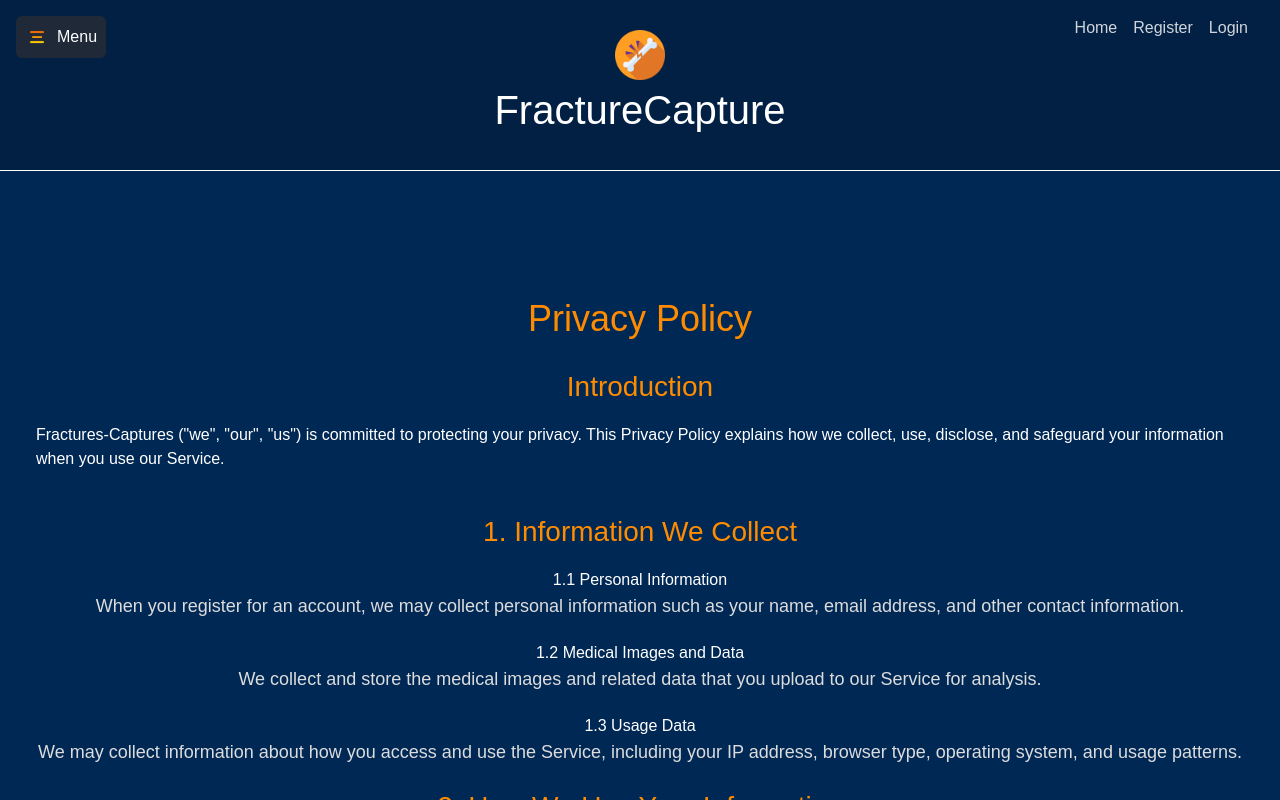
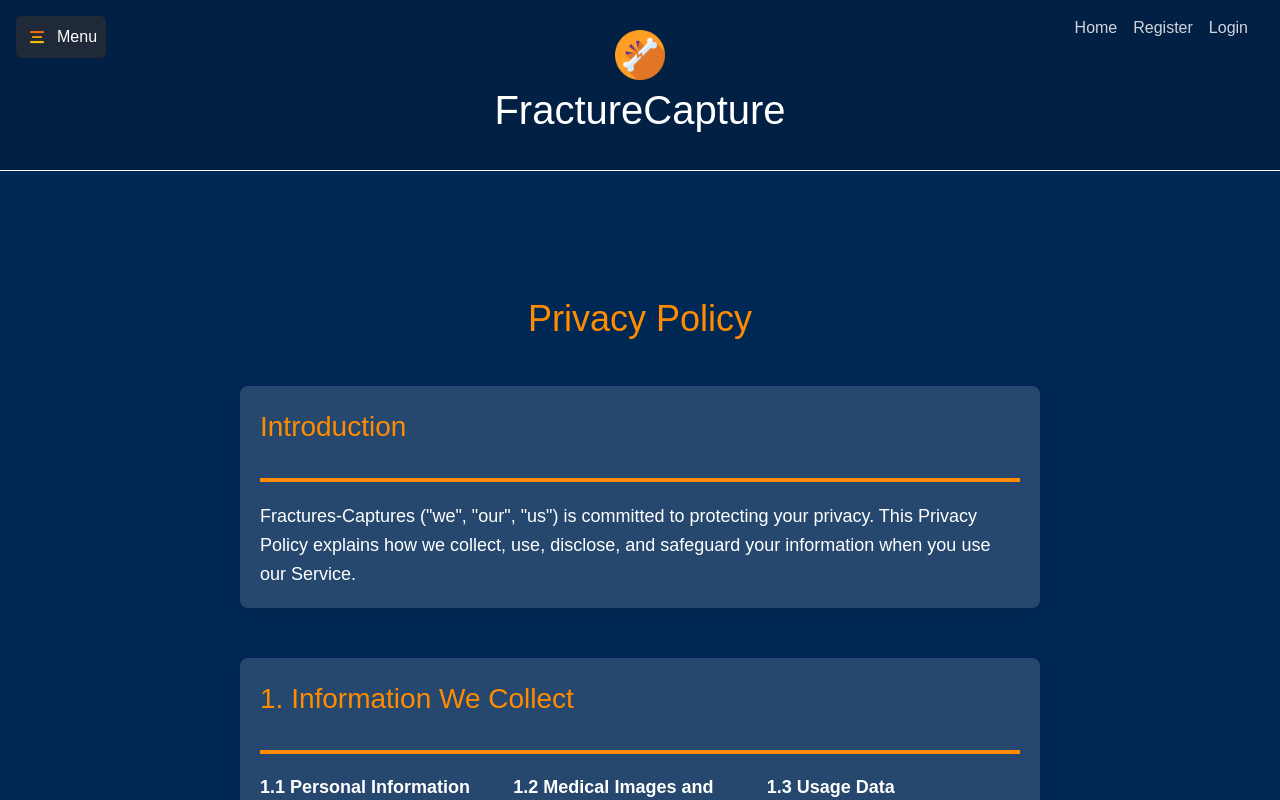
Before and after one commit to shaharloantz/Fracture-Capture, a React (Vite) app in the folder client/: page /privacy-policy in a window 1280 px wide. Built offline with nearby package versions, Linux system fonts and the light colour scheme; no server answers.

Commit message:
Changing PrivacyPolicy and TermsOfServices pages style

```diff
--- a/client/src/pages/PrivacyPolicy.jsx
+++ b/client/src/pages/PrivacyPolicy.jsx
@@ -1,84 +1,134 @@
 import React from 'react';
-import '../styles/TermsAndService.css'
+import '../styles/TermsAndService.css';
 
 const PrivacyPolicy = () => (
-  <div className="page-container">
-    <h1>Privacy Policy</h1>
+    <div className="page-container">
+      <h1>Privacy Policy</h1>
 
-    <h2>Introduction</h2>
-      Fractures-Captures ("we", "our", "us") is committed to protecting your privacy. This Privacy Policy explains how we collect, use, disclose, and safeguard your information when you use our Service.
-    <p></p><p></p>
-    <h2>1. Information We Collect</h2>
-    <h3>1.1 Personal Information</h3>
-    <p>
-      When you register for an account, we may collect personal information such as your name, email address, and other contact information.
-    </p>
-    <h3>1.2 Medical Images and Data</h3>
-    <p>
-      We collect and store the medical images and related data that you upload to our Service for analysis.
-    </p>
-    <h3>1.3 Usage Data</h3>
-    <p>
-      We may collect information about how you access and use the Service, including your IP address, browser type, operating system, and usage patterns.
-    </p>
+      <div className="section">
+        <h2>Introduction</h2>
+        <div className="divider"></div>
+        <div className="content-wrapper">
+          <div className="content-item">
+          <p>Fractures-Captures ("we", "our", "us") is committed to protecting your privacy. This Privacy Policy explains how we collect, use, disclose, and safeguard your information when you use our Service.</p>
+          </div>
+        </div>
+      </div>
 
-    <h2>2. How We Use Your Information</h2>
-    <h3>2.1 To Provide and Improve the Service</h3>
-    <p>
-      We use the information we collect to operate, maintain, and improve the Service, including analyzing the images you upload and providing results.
-    </p>
-    <h3>2.2 To Communicate with You</h3>
-    <p>
-      We may use your contact information to send you updates, security alerts, and administrative messages.
-    </p>
-    <h3>2.3 For Research and Development</h3>
-    <p>
-      We may use aggregated and anonymized data for research and development purposes to improve our machine learning models and the Service.
-    </p>
+      <div className="section">
+        <h2>1. Information We Collect</h2>
+        <div className="divider"></div>
+        <div className="content-wrapper">
+          <div className="content-item">
+            <h3>1.1 Personal Information</h3>
+            <p>When you register for an account, we may collect personal information such as your name, email address, and other contact information.</p>
+          </div>
+          <div className="content-item">
+            <h3>1.2 Medical Images and Data</h3>
+            <p>We collect and store the medical images and related data that you upload to our Service for analysis.</p>
+          </div>
+          <div className="content-item">
+            <h3>1.3 Usage Data</h3>
+            <p>We may collect information about how you access and use the Service, including your IP address, browser type, operating system, and usage patterns.</p>
+          </div>
+        </div>
+      </div>
 
-    <h2>3. How We Share Your Information</h2>
-    <h3>3.1 Service Providers</h3>
-    <p>
-      We may share your information with third-party service providers that perform services on our behalf, such as hosting, data storage, and email delivery.
-    </p>
-    <h3>3.2 Legal Requirements</h3>
-    <p>
-      We may disclose your information if required to do so by law or in response to valid requests by public authorities.
-    </p>
-    <h3>3.3 Business Transfers</h3>
-    <p>
-      In the event of a merger, acquisition, or sale of all or a portion of our assets, your information may be transferred as part of that transaction.
-    </p>
+      <div className="section">
+        <h2>2. How We Use Your Information</h2>
+        <div className="divider"></div>
+        <div className="content-wrapper">
+          <div className="content-item">
+            <h3>2.1 To Provide and Improve the Service</h3>
+            <p>We use the information we collect to operate, maintain, and improve the Service, including analyzing the images you upload and providing results.</p>
+          </div>
+          <div className="content-item">
+            <h3>2.2 To Communicate with You</h3>
+            <p>We may use your contact information to send you updates, security alerts, and administrative messages.</p>
+          </div>
+          <div className="content-item">
+            <h3>2.3 For Research and Development</h3>
+            <p>We may use aggregated and anonymized data for research and development purposes to improve our machine learning models and the Service.</p>
+          </div>
+        </div>
+      </div>
 
-    <h2>4. Data Security</h2>
-    <p>
-      We implement reasonable security measures to protect your information from unauthorized access, use, or disclosure. However, no method of transmission over the internet or method of electronic storage is 100% secure, and we cannot guarantee absolute security.
-    </p>
+      <div className="section">
+        <h2>3. How We Share Your Information</h2>
+        <div className="divider"></div>
+        <div className="content-wrapper">
+          <div className="content-item">
+            <h3>3.1 Service Providers</h3>
+            <p>We may share your information with third-party service providers that perform services on our behalf, such as hosting, data storage, and email delivery.</p>
+          </div>
+          <div className="content-item">
+            <h3>3.2 Legal Requirements</h3>
+            <p>We may disclose your information if required to do so by law or in response to valid requests by public authorities.</p>
+          </div>
+          <div className="content-item">
+            <h3>3.3 Business Transfers</h3>
+            <p>In the event of a merger, acquisition, or sale of all or a portion of our assets, your information may be transferred as part of that transaction.</p>
+          </div>
+        </div>
+      </div>
 
-    <h2>5. Your Choices</h2>
-    <h3>5.1 Account Information</h3>
-    <p>
-      You can update or delete your account information at any time by logging into your account settings.
-    </p>
-    <h3>5.2 Communications</h3>
-    <p>
-      You can opt out of receiving promotional communications from us by following the unsubscribe instructions provided in those communications.
-    </p>
+      <div className="section">
+        <h2>4. Data Security</h2>
+        <div className="divider"></div>
+        <div className="content-wrapper">
+          <div className="content-item">
+          <p>We implement reasonable security measures to protect your information from unauthorized access, use, or disclosure. However, no method of transmission over the internet or method of electronic storage is 100% secure, and we cannot guarantee absolute security.</p>
+          </div>
+        </div>
+      </div>
 
-    <h2>6. Children's Privacy</h2>
-    <p>
-      Our Service is not intended for children under the age of 18. We do not knowingly collect personal information from children under 18. If we learn that we have collected personal information from a child under 18, we will delete that information as quickly as possible.
-    </p>
+      <div className="section">
+        <h2>5. Your Choices</h2>
+        <div className="divider"></div>
+        <div className="content-wrapper">
+          <div className="content-item">
+            <h3>5.1 Account Information</h3>
+            <p>You can update or delete your account information at any time by logging into your account settings.</p>
+          </div>
+          <div className="content-item">
+            <h3>5.2 Communications</h3>
+            <p>You can opt out of receiving promotional communications from us by following the unsubscribe instructions provided in those communications.</p>
+          </div>
+        </div>
+      </div>
 
-    <h2>7. Changes to This Privacy Policy</h2>
-    <p>
-      We may update this Privacy Policy from time to time. We will notify you of any changes by posting the new Privacy Policy on this page. You are advised to review this Privacy Policy periodically for any changes. Your continued use of the Service after the posting of changes constitutes your acceptance of such changes.
-    </p>
+      <div className="section">
+        <h2>6. Children's Privacy</h2>
+        <div className="divider"></div>
+        <div className="content-wrapper">
+          <div className="content-item">
+            <p>Our Service is not intended for children under the age of 18. We do not knowingly collect personal information from children under 18. If we learn that we have collected personal information from a child under 18, we will delete that information as quickly as possible.</p>
+          </div>
+        </div>
+      </div>
 
-    <h2>8. Contact Us</h2>
-    <p>
-      If you have any questions about this Privacy Policy, please contact us at support@fractures-captures.com.
-    </p>
+      <div className="section">
+        <h2>7. Changes to This Privacy Policy</h2>
+        <div className="divider"></div>
+        <div className="content-wrapper">
+          <div className="content-item">
+            <p>We may update this Privacy Policy from time to time. We will notify you of any changes by posting the new Privacy Policy on this page. You are advised to review this Privacy Policy periodically for any changes. Your continued use of the Service after the posting of changes constitutes your acceptance of such changes.</p>
+          </div>
+        </div>
+      </div>
+
+      <div className="section">
+        <h2>8. Contact Us</h2>
+        <div className="divider"></div>
+        <div className="content-wrapper">
+          <div className="content-item">
+          <p>
+            If you have any questions about this Privacy Policy, please contact us at <a href="/contact-us" style={{ textDecoration: 'none', color: 'inherit' }}>Contact Us</a>.
+          </p>
+          </div>
+        </div>
+      </div>
+
   </div>
 );
 
--- a/client/src/styles/TermsAndService.css
+++ b/client/src/styles/TermsAndService.css
@@ -1,4 +1,3 @@
-/* Common styles for both Terms of Service and Privacy Policy pages */
 .page-container {
     display: flex;
     flex-direction: column;
@@ -6,48 +5,94 @@
     justify-content: flex-start;
     min-height: 100vh;
     padding: 40px 20px;
-    color: #ffffff;
-    text-align: left;
+    color: #333333;
     font-family: Arial, sans-serif;
 }
 
 .page-container h1 {
     color: #ff8c00;
-    margin-bottom: 20px;
+    margin-bottom: 40px;
     font-size: 36px;
     text-align: center;
+    width: 100%;
 }
 
-.page-container h2 {
-    color: #ff8c00;
-    margin-bottom: 15px;
-    font-size: 28px;
+.section {
+    display: flex;
+    flex-direction: column;
+    margin-bottom: 50px;
+    width: 100%;
+    max-width: 800px;
+    background-color: rgba(255, 255, 255, 0.15);
+    box-shadow: 0 4px 8px rgba(0, 0, 0, 0.1);
+    padding: 20px;
+    border-radius: 8px;
 }
 
-.page-container p {
-    color: #dcdcdc;
-    margin-bottom: 20px;
-    font-size: 18px;
-    line-height: 1.6;
+.section h2 {
+    color: #ff8c00;
+    font-size: 28px;
+    margin: 0;
+    text-align: left;
+    margin-bottom: 10px;
 }
 
-.page-container ul {
-    color: #dcdcdc;
-    list-style-type: none;
-    padding: 0;
+.section .divider {
+    width: 100%;
+    height: 4px;
+    background-color: #ff8c00;
     margin: 20px 0;
 }
 
-.page-container ul li {
+.content-wrapper {
+    display: flex;
+    justify-content: space-between;
+}
+
+.content-item {
+    flex: 1;
+    margin-right: 20px;
+}
+
+.content-item h3 {
+    color: white;
+    font-size: 18px;
     margin-bottom: 10px;
+    font-weight: bold;
+}
+
+.content-item p {
+    color: white;
     font-size: 18px;
+    line-height: 1.6;
 }
 
 .page-container a {
     color: #ff8c00;
     text-decoration: none;
+    transition: color 0.3s ease;
 }
 
+/* Link hover effect */
 .page-container a:hover {
-    text-decoration: underline;
+    color: #ffffff;
+    background-color: transparent;
+    text-decoration: none;
 }
+
+/* Additional styles for responsiveness */
+@media (max-width: 768px) {
+    .section {
+        flex-direction: column;
+    }
+
+    .content-wrapper {
+        flex-direction: column;
+        padding-left: 0;
+    }
+
+    .content-item {
+        margin-right: 0;
+        margin-bottom: 20px;
+    }
+}
```
Also changed, not shown: client/src/pages/TermsOfService.jsx (+92 -41 lines).
